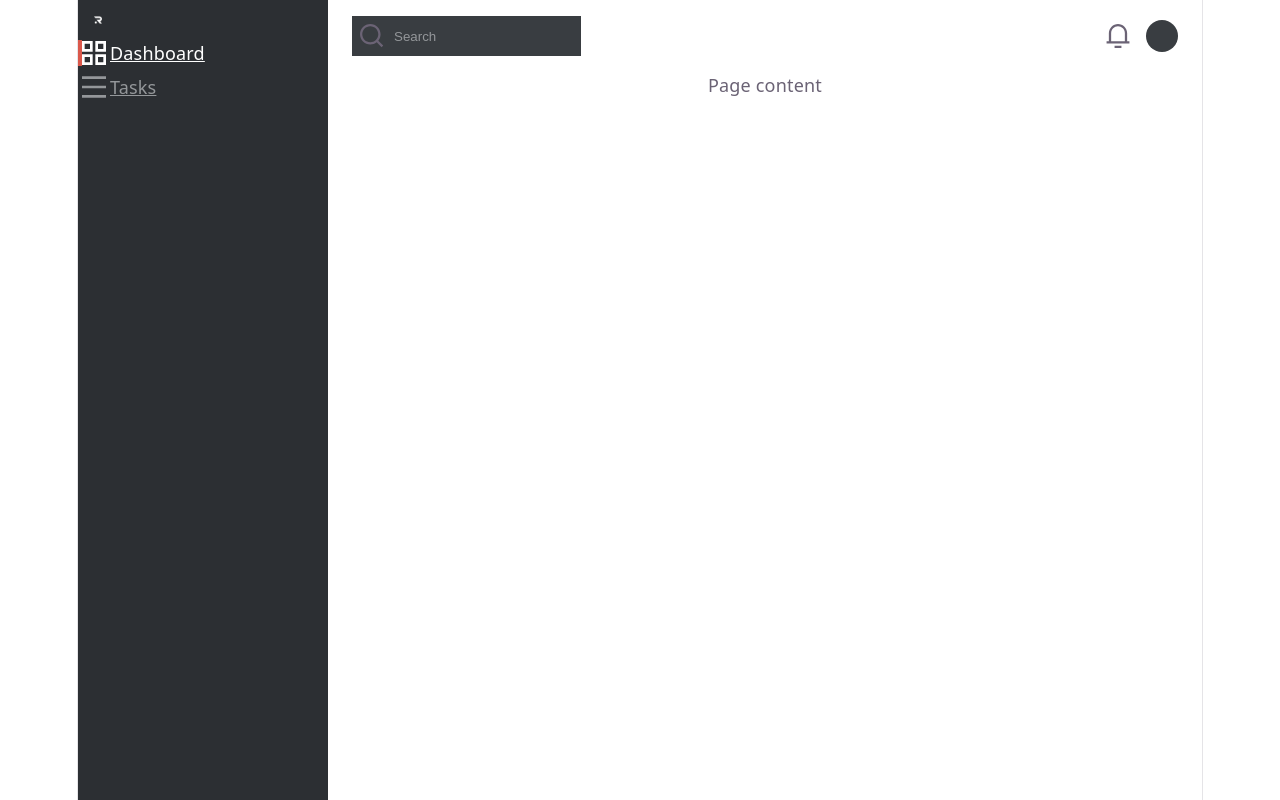
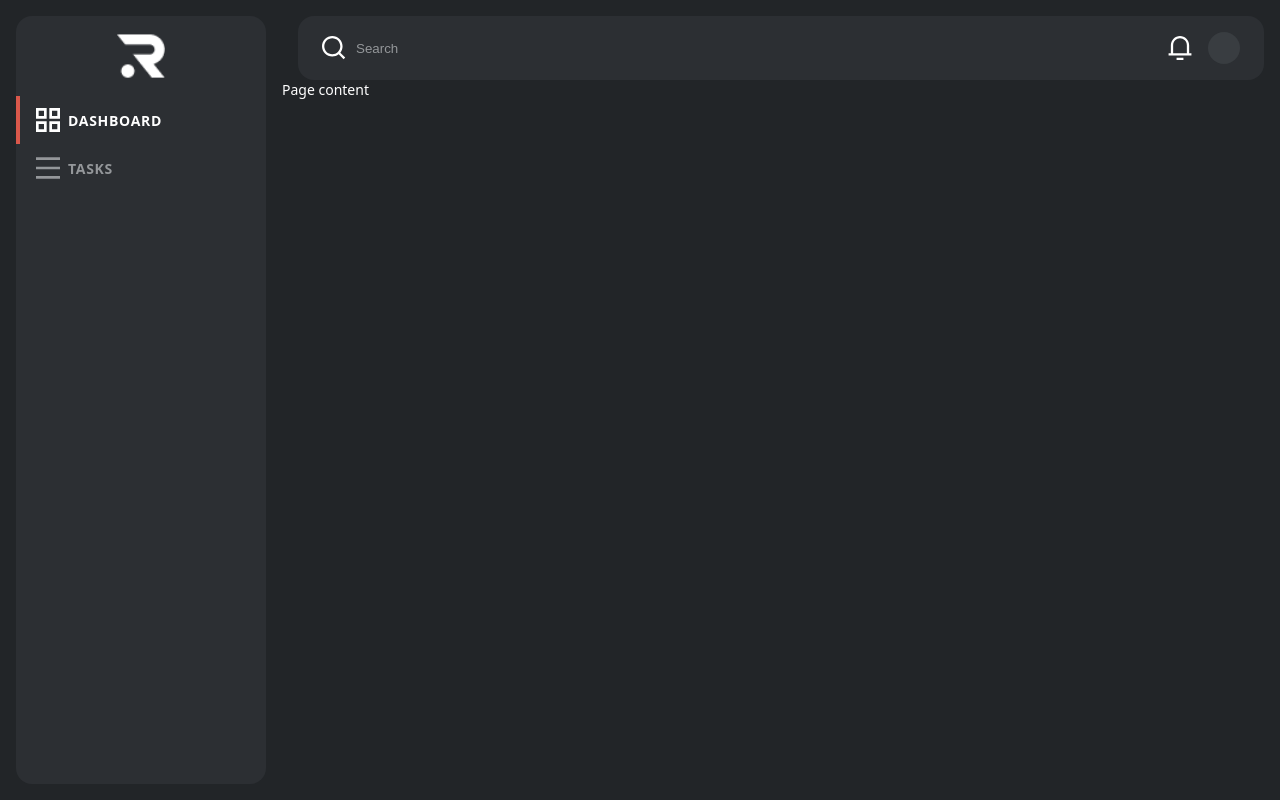
Before and after one commit to boris-ravn/task-management-app, a React (Vite) app: page / in a window 1280 px wide. Built offline with nearby package versions, Linux system fonts and the light colour scheme; no server answers.

Commit message:
style: align shell layout with mockup

```diff
--- a/src/components/layout/Header/Header.module.css
+++ b/src/components/layout/Header/Header.module.css
@@ -1,16 +1,17 @@
 .header {
   display: flex;
-  justify-content: space-between;
   align-items: center;
   padding: var(--spacing-16) var(--spacing-24);
+  background-color: var(--color-bg-surface);
+  margin: var(--spacing-16) var(--spacing-16) 0;
+  border-radius: 16px;
 }
 
 .search {
   display: flex;
   align-items: center;
   gap: var(--spacing-8);
-  background-color: var(--color-bg-surface-alt);
-  padding: var(--spacing-8);
+  flex: 1;
 }
 
 .icon {
@@ -22,6 +23,7 @@
   border: none;
   background: none;
   color: var(--color-text-primary);
+  outline: none;
 }
 
 .searchInput::placeholder {
--- a/src/components/layout/Sidebar/Sidebar.module.css
+++ b/src/components/layout/Sidebar/Sidebar.module.css
@@ -1,23 +1,31 @@
 .sidebar {
   background-color: var(--color-bg-surface);
-  height: 100%;
   width: 250px;
   display: flex;
   flex-direction: column;
+  gap: var(--spacing-16);
+  padding: var(--spacing-16) 0;
+  margin: var(--spacing-16);
+  border-radius: 16px;
 }
 
 .nav {
   display: flex;
   flex-direction: column;
-  gap: var(--spacing-8);
 }
 
 .navItem {
   display: flex;
   align-items: center;
-  gap: var(--spacing-4);
+  gap: var(--spacing-8);
+  padding: var(--spacing-12) var(--spacing-16);
   color: var(--color-text-muted);
   border-left: 4px solid transparent;
+  text-decoration: none;
+  font-size: 14px;
+  font-weight: 600;
+  text-transform: uppercase;
+  letter-spacing: 0.05em;
 }
 
 .navItemActive {
@@ -26,13 +34,13 @@
 }
 
 .logo {
-  box-sizing: border-box;
-  width: 40px;
-  padding: var(--spacing-16);
+  width: 48px;
+  align-self: center;
   object-fit: contain;
 }
 
 .icon {
   width: 24px;
   height: 24px;
+  flex-shrink: 0;
 }
--- a/src/index.css
+++ b/src/index.css
@@ -1,111 +1,12 @@
-:root {
-  --text: #6b6375;
-  --text-h: #08060d;
-  --bg: #fff;
-  --border: #e5e4e7;
-  --code-bg: #f4f3ec;
-  --accent: #aa3bff;
-  --accent-bg: rgba(170, 59, 255, 0.1);
-  --accent-border: rgba(170, 59, 255, 0.5);
-  --social-bg: rgba(244, 243, 236, 0.5);
-  --shadow:
-    rgba(0, 0, 0, 0.1) 0 10px 15px -3px, rgba(0, 0, 0, 0.05) 0 4px 6px -2px;
-
-  --sans: system-ui, 'Segoe UI', Roboto, sans-serif;
-  --heading: system-ui, 'Segoe UI', Roboto, sans-serif;
-  --mono: ui-monospace, Consolas, monospace;
-
-  font: 18px/145% var(--sans);
-  letter-spacing: 0.18px;
-  color-scheme: light dark;
-  color: var(--text);
-  background: var(--bg);
-  font-synthesis: none;
-  text-rendering: optimizeLegibility;
-  -webkit-font-smoothing: antialiased;
-  -moz-osx-font-smoothing: grayscale;
-
-  @media (max-width: 1024px) {
-    font-size: 16px;
-  }
-}
-
-@media (prefers-color-scheme: dark) {
-  :root {
-    --text: #9ca3af;
-    --text-h: #f3f4f6;
-    --bg: #16171d;
-    --border: #2e303a;
-    --code-bg: #1f2028;
-    --accent: #c084fc;
-    --accent-bg: rgba(192, 132, 252, 0.15);
-    --accent-border: rgba(192, 132, 252, 0.5);
-    --social-bg: rgba(47, 48, 58, 0.5);
-    --shadow:
-      rgba(0, 0, 0, 0.4) 0 10px 15px -3px, rgba(0, 0, 0, 0.25) 0 4px 6px -2px;
-  }
-
-  #social .button-icon {
-    filter: invert(1) brightness(2);
-  }
-}
-
-#root {
-  width: 1126px;
-  max-width: 100%;
-  margin: 0 auto;
-  text-align: center;
-  border-inline: 1px solid var(--border);
-  min-height: 100svh;
-  display: flex;
-  flex-direction: column;
+*, *::before, *::after {
   box-sizing: border-box;
 }
 
 body {
   margin: 0;
+  font-family: system-ui, 'Segoe UI', Roboto, sans-serif;
+  font-size: 14px;
+  background-color: var(--color-bg-app);
+  color: var(--color-text-primary);
+  -webkit-font-smoothing: antialiased;
 }
-
-h1,
-h2 {
-  font-family: var(--heading);
-  font-weight: 500;
-  color: var(--text-h);
-}
-
-h1 {
-  font-size: 56px;
-  letter-spacing: -1.68px;
-  margin: 32px 0;
-  @media (max-width: 1024px) {
-    font-size: 36px;
-    margin: 20px 0;
-  }
-}
-h2 {
-  font-size: 24px;
-  line-height: 118%;
-  letter-spacing: -0.24px;
-  margin: 0 0 8px;
-  @media (max-width: 1024px) {
-    font-size: 20px;
-  }
-}
-p {
-  margin: 0;
-}
-
-code,
-.counter {
-  font-family: var(--mono);
-  display: inline-flex;
-  border-radius: 4px;
-  color: var(--text-h);
-}
-
-code {
-  font-size: 15px;
-  line-height: 135%;
-  padding: 4px 8px;
-  background: var(--code-bg);
-}
```
